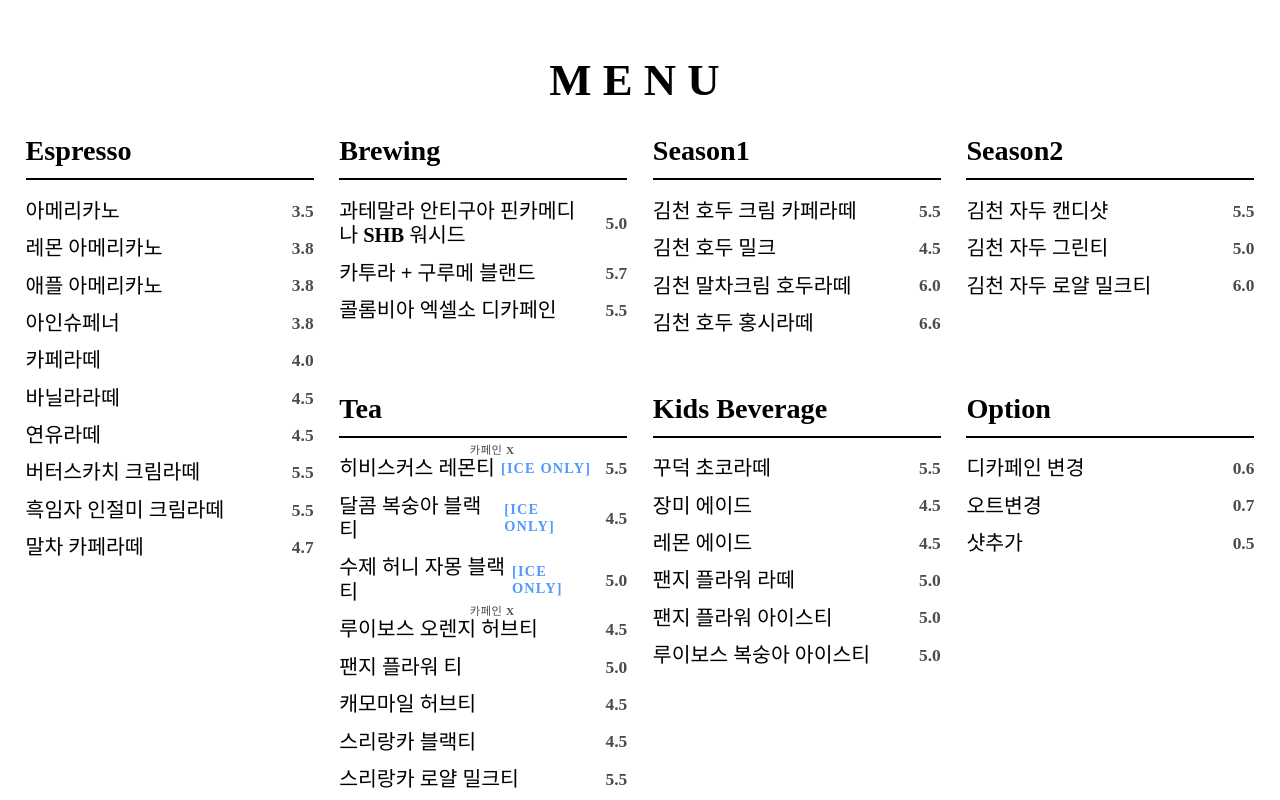
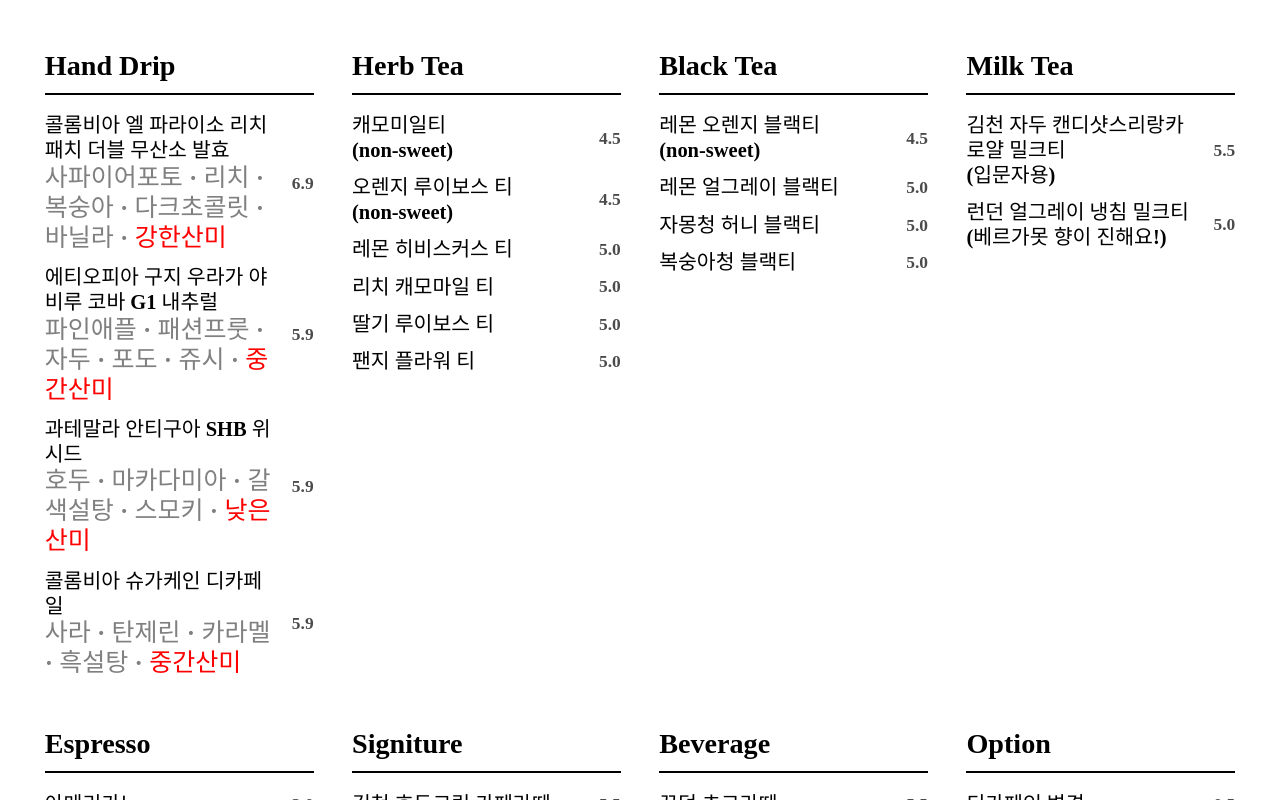
Before and after one commit to latatui/Roseta_Menu, a React (Vite) app: page / in a window 1280 px wide. Built offline with nearby package versions, Linux system fonts and the light colour scheme; a web font is replaced by a local one.

Commit message:
테이블형식으로 변경

```diff
--- a/src/App.css
+++ b/src/App.css
@@ -1,4 +1,6 @@
-/* 기본 */
+/* =========================
+   기본
+========================= */
 * {
   box-sizing: border-box;
 }
@@ -6,8 +8,6 @@
 @font-face {
   font-family: 'GanaChocolate';
   src: url('https://cdn.jsdelivr.net/gh/projectnoonnu/noonfonts_20-04@1.0/ghanachoco.woff') format('woff');
-  font-weight: normal;
-  font-style: normal;
   font-display: swap;
 }
 
@@ -21,10 +21,8 @@
 @font-face {
   font-family: 'InkLiquid';
   src: url('https://cdn.jsdelivr.net/gh/projectnoonnu/noonfonts_one@1.0/InkLipquid.woff') format('woff');
-  font-weight: normal;
   font-display: swap;
 }
-
 
 body {
   margin: 0;
@@ -33,11 +31,14 @@ body {
   font-family: Pretendard, system-ui, sans-serif;
 }
 
-/* 전체 */
+/* =========================
+   전체 레이아웃
+========================= */
 .container {
-  width: 100vw;
   height: 100vh;
   padding: clamp(16px, 2vw, 40px);
+  display: flex;
+  flex-direction: column;
   overflow: hidden;
 }
 
@@ -47,68 +48,73 @@ body {
   text-align: center;
   font-size: clamp(28px, 3.5vw, 56px);
   letter-spacing: 0.25em;
-  margin-bottom: clamp(2px, 2vh, 2px);
+  margin-bottom: 8px;
+  flex-shrink: 0;
 }
 
-/* ============================= */
-/* 핵심: 4섹션 고정 */
-/* ============================= */
-.menu-grid {
-  display: grid;
-  grid-template-columns: repeat(4, 1fr);
-  /* 항상 4개 */
-  gap: clamp(16px, 2vw, 32px);
-  height: calc(80% - clamp(80px, 15vh, 110px));
+/* =========================
+   메뉴 테이블 (핵심)
+========================= */
+.menu-table {
+  flex: 1;
+  width: 100%;
+  height: 100%;
+  border-collapse: collapse;
+  table-layout: fixed; /* ⭐ 비율 고정 핵심 */
 }
 
-/* 카테고리 */
+/* 세로 2등분 */
+.menu-table tr {
+  height: 50%;
+}
+
+/* 가로 4등분 */
+.menu-table td {
+  width: 25%;
+  vertical-align: top; /* 위에서 시작 */
+  padding: clamp(12px, 1.5vw, 24px);
+}
+
+/* =========================
+   카테고리
+========================= */
 .category {
+  width: 100%;
+  height: 100%;
   display: flex;
   flex-direction: column;
-  min-height: 0;
+  align-items: flex-start;
 }
 
 /* 카테고리 제목 */
 .category h2 {
   font-family: 'GanaChocolate', serif;
   font-size: clamp(20px, 2.2vw, 44px);
-  margin-bottom: clamp(10px, 1.5vh, 18px);
+  margin: 0 0 clamp(10px, 1.5vh, 18px);
   padding-bottom: 6px;
   border-bottom: 2px solid #000;
+  width: 100%;
 }
 
-/* 메뉴 아이템 */
+/* =========================
+   메뉴 아이템
+========================= */
 .item {
   font-family: 'GyeongbokgungSumunjangTitle';
   font-weight: bold;
   display: flex;
-  /* 핵심 */
+  align-items: center;
+  width: 100%;
   position: relative;
-  /* 기준점 */
-  align-items: center;
   font-size: clamp(15px, 1.6vw, 28px);
   padding: clamp(6px, 0.8vh, 10px) 0;
   line-height: 1.2;
   cursor: pointer;
 }
 
-
-.badge-caffeine {
-  position: absolute;
-  top: -0.5em;
-  right: 10em;
-  /* 살짝 안쪽 */
-  font-size: 0.55em;
-  letter-spacing: 0.05em;
-  opacity: 0.7;
-  white-space: nowrap;
-}
-
 /* 가격 */
 .price {
-  font-family: 'GyeongbokgungSumunjangTitle';
   margin-left: auto;
-  /* 오른쪽 밀착 */
   text-align: right;
   font-size: 0.85em;
   opacity: 0.7;
@@ -116,6 +122,7 @@ body {
   white-space: nowrap;
 }
 
+/* ICE ONLY */
 .ice-only {
   color: rgb(83, 152, 255);
   margin-left: 6px;
@@ -123,15 +130,19 @@ body {
   letter-spacing: 0.08em;
 }
 
-
-/* 빈칸용 */
-.category.nothing {
-  visibility: hidden;
+/* 카페인 표시 */
+.badge-caffeine {
+  position: absolute;
+  top: -0.5em;
+  right: 10em;
+  font-size: 0.55em;
+  opacity: 0.7;
+  white-space: nowrap;
 }
 
-/* ============================= */
-/* 이미지 프리뷰 */
-/* ============================= */
+/* =========================
+   이미지 프리뷰
+========================= */
 .overlay {
   position: fixed;
   inset: 0;
@@ -142,23 +153,22 @@ body {
   z-index: 1000;
 }
 
+.preview-box {
+  display: flex;
+  flex-direction: column;
+  align-items: center;
+}
+
 .preview-image {
   max-width: 60vw;
   max-height: 70vh;
   width: 80%;
 }
 
-.preview-box {
-  display: flex;
-  flex-direction: column;
-  align-items: center;
-}
-
 .preview-text {
   font-family: 'InkLiquid';
   margin-top: 24px;
   text-align: center;
-  color: #000000;
 }
 
 .preview-name {
@@ -172,3 +182,12 @@ body {
   line-height: 1.4;
   opacity: 0.9;
 }
+
+.handDrip-exp{
+  font-size: 25px;
+  color: gray;
+}
+
+.important{
+  color: red;
+}
--- a/src/App.jsx
+++ b/src/App.jsx
@@ -75,26 +75,128 @@ function App() {
 
   return (
     <div className="container">
-      <h1 className="title">MENU</h1>
+      {/* ESPRESSO */}
+      <table className="menu-table">
+        <tbody>
+          <tr className="upper-tr">
 
-      <div className="menu-grid">
+            {/* Hand Drip */}
+            <td>
+              <section className="category brewing">
+                <h2>Hand Drip</h2>
+                <div className="item" onClick={() => open("brewing1", brewing1)}>
+                  <span className="name">콜롬비아 엘 파라이소 리치 패치 더블 무산소 발효<br /><span className="handDrip-exp">사파이어포토 · 리치 · 복숭아 · 다크초콜릿 · 바닐라 · <span className="important">강한산미</span></span></span>
+                  <span className="price">6.9</span>
+                </div>
+                <div className="item" onClick={() => open("brewing2", brewing2)}>
+                  <span className="name">에티오피아 구지 우라가 야비루 코바 G1 내추럴<br /><span className="handDrip-exp">파인애플 · 패션프룻 · 자두 · 포도 · 쥬시 · <span className="important">중간산미</span></span></span>
+                  <span className="price">5.9</span>
+                </div>
+                <div className="item" onClick={() => open("brewing3", brewing3)}>
+                  <span className="name">과테말라 안티구아 SHB 위시드<br /><span className="handDrip-exp">호두 · 마카다미아 · 갈색설탕 · 스모키 · <span className="important">낮은산미</span></span></span>
+                  <span className="price">5.9</span>
+                </div>
+                <div className="item" onClick={() => open("brewing3", brewing3)}>
+                  <span className="name">콜롬비아 슈가케인 디카페일<br /><span className="handDrip-exp">사라 · 탄제린 · 카라멜 · 흑설탕 · <span className="important">중간산미</span></span></span>
+                  <span className="price">5.9</span>
+                </div>
+              </section>
+            </td>
+            <td>
+              {/* Herb TEA */}
+              <section className="category tea">
+                <h2>Herb Tea</h2>
+                <div className="item" onClick={() => open("tea1", tea1)}>
+                  <span className="name">캐모미일티<br />(non-sweet)</span>
+                  <span className="price">4.5</span>
+                </div>
+                <div className="item" onClick={() => open("tea2", tea2)}>
+                  <span className="name">오렌지 루이보스 티<br />(non-sweet)</span>
+                  <span className="price">4.5</span>
+                </div>
+                <div className="item" onClick={() => open("tea3", tea3)}>
+                  <span className="name">레몬 히비스커스 티</span>
+                  <span className="price">5.0</span>
+                </div>
+                <div className="item" onClick={() => open("tea4", tea4)}>
+                  <span className="name">리치 캐모마일 티</span>
+                  <span className="price">5.0</span>
+                </div>
+                <div className="item" onClick={() => open("tea5", tea5)}>
+                  <span className="name">딸기 루이보스 티</span>
+                  <span className="price">5.0</span>
+                </div>
+                <div className="item" onClick={() => open("tea6", tea6)}>
+                  <span className="name">팬지 플라워 티</span>
+                  <span className="price">5.0</span>
+                </div>
+              </section>
+            </td>
 
+            {/* Black TEA */}
+            <td>
+              <section className="category season">
+                <h2>Black Tea</h2>
+
+                <div className="item" onClick={() => open("tea1", tea1)}>
+                  <span className="name">레몬 오렌지 블랙티<br />(non-sweet)</span>
+                  <span className="price">4.5</span>
+                </div>
+                <div className="item" onClick={() => open("tea2", tea2)}>
+                  <span className="name">레몬 얼그레이 블랙티</span>
+                  <span className="price">5.0</span>
+                </div>
+                <div className="item" onClick={() => open("tea3", tea3)}>
+                  <span className="name">자몽청 허니 블랙티</span>
+                  <span className="price">5.0</span>
+                </div>
+                <div className="item" onClick={() => open("tea4", tea4)}>
+                  <span className="name">복숭아청 블랙티</span>
+                  <span className="price">5.0</span>
+                </div>
+              </section>
+            </td>
+            {/* Milk Tea */}
+            <td>
+              <section className="category season">
+                <h2>Milk Tea</h2>
+
+                <div className="item" onClick={() => open("season5", season5)}>
+                  <span className="name">김천 자두 캔디샷스리랑카 로얄 밀크티<br />(입문자용)</span>
+                  <span className="price">5.5</span>
+                </div>
+
+                <div className="item" onClick={() => open("season6", season6)}>
+                  <span className="name">런던 얼그레이 냉침 밀크티<br />(베르가못 향이 진해요!)</span>
+                  <span className="price">5.0</span>
+                </div>
+              </section>
+            </td>
+
+
+          </tr>
+
+
+          {/* <section className="category nothing"></section> */}
+
+          <tr>
             {/* ESPRESSO */}
+            <td className="items-cell">
               <section className="category espresso">
                 <h2>Espresso</h2>
 
                 <div className="item" onClick={() => open("coffee1", coffee1)}>
                   <span className="name">아메리카노</span>
-            <span className="price">3.5</span>
+                  <span className="price">3.0</span>
                 </div>
 
                 <div className="item" onClick={() => open("coffee2", coffee2)}>
-            <span className="name">레몬 아메리카노</span>
+                  <span className="name">레몬 아메리카노(마자그란)</span>
                   <span className="price">3.8</span>
                 </div>
 
                 <div className="item" onClick={() => open("coffee3", coffee3)}>
-            <span className="name">애플 아메리카노</span>
+                  <span className="name">애플 아메리카노(100% 사과즙)</span>
                   <span className="price">3.8</span>
                 </div>
 
@@ -114,7 +216,7 @@ function App() {
                 </div>
 
                 <div className="item" onClick={() => open("coffee7", coffee7)}>
-            <span className="name">연유라떼</span>
+                  <span className="name">베트남 연유라떼</span>
                   <span className="price">4.5</span>
                 </div>
 
@@ -123,44 +225,34 @@ function App() {
                   <span className="price">5.5</span>
                 </div>
 
+                <div className="item" onClick={() => open("coffee8", coffee8)}>
+                  <span className="name">레몬 크림라떼</span>
+                  <span className="price">5.5</span>
+                </div>
+
                 <div className="item" onClick={() => open("coffee9", coffee9)}>
-            <span className="name">흑임자 인절미 크림라떼</span>
+                  <span className="name">흑임자 인절미 라떼<br />(인절미 떡이 올라가요!)</span>
                   <span className="price">5.5</span>
                 </div>
 
                 <div className="item" onClick={() => open("coffee10", coffee10)}>
-            <span className="name">말차 카페라떼</span>
+                  <span className="name">제주 말차 카페라떼</span>
                   <span className="price">4.7</span>
                 </div>
               </section>
-
-        {/* BREWING */}
-        <section className="category brewing">
-          <h2>Brewing</h2>
-          <div className="item" onClick={() => open("brewing1", brewing1)}>
-            <span className="name">과테말라 안티구아 핀카메디나 SHB 워시드</span>
-            <span className="price">5.0</span>
-          </div>
-          <div className="item" onClick={() => open("brewing2", brewing2)}>
-            <span className="name">카투라 + 구루메 블랜드</span>
-            <span className="price">5.7</span>
-          </div>
-          <div className="item" onClick={() => open("brewing3", brewing3)}>
-            <span className="name">콜롬비아 엑셀소 디카페인</span>
-            <span className="price">5.5</span>
-          </div>
-        </section>
+            </td>
 
             {/* SEASON */}
+            <td>
               <section className="category season">
-          <h2>Season1</h2>
+                <h2>Signiture</h2>
                 <div className="item" onClick={() => open("season1", season1)}>
-            <span className="name">김천 호두 크림 카페라떼</span>
+                  <span className="name">김천 호두크림 카페라떼</span>
                   <span className="price">5.5</span>
                 </div>
                 <div className="item" onClick={() => open("season2", season2)}>
-            <span className="name">김천 호두 밀크</span>
-            <span className="price">4.5</span>
+                  <span className="name">김천 호두라떼</span>
+                  <span className="price">4.7</span>
                 </div>
                 <div className="item" onClick={() => open("season3", season3)}>
                   <span className="name">김천 말차크림 호두라떼</span>
@@ -168,73 +260,15 @@ function App() {
                 </div>
                 <div className="item" onClick={() => open("season4", season4)}>
                   <span className="name">김천 호두 홍시라떼</span>
-            <span className="price">6.6</span>
+                  <span className="price">6.5</span>
                 </div>
               </section>
+            </td>
 
-        {/* SEASON */}
-        <section className="category season">
-          <h2>Season2</h2>
-
-          <div className="item" onClick={() => open("season5", season5)}>
-            <span className="name">김천 자두 캔디샷</span>
-            <span className="price">5.5</span>
-          </div>
-
-          <div className="item" onClick={() => open("season6", season6)}>
-            <span className="name">김천 자두 그린티</span>
-            <span className="price">5.0</span>
-          </div>
-
-          <div className="item" onClick={() => open("season7", season7)}>
-            <span className="name">김천 자두 로얄 밀크티</span>
-            <span className="price">6.0</span>
-          </div>
-        </section>
-
-
-        <section className="category nothing"></section>
-
-        {/* TEA */}
-        <section className="category tea">
-          <h2>Tea</h2>
-          <div className="item" onClick={() => open("tea1", tea1)}>
-            <span className="name">히비스커스 레몬티<span className="badge-caffeine">카페인 X</span></span><span className="ice-only"> [ICE ONLY]</span>
-            <span className="price">5.5</span>
-          </div>
-          <div className="item" onClick={() => open("tea2", tea2)}>
-            <span className="name">달콤 복숭아 블랙티</span><span className="ice-only"> [ICE ONLY]</span>
-            <span className="price">4.5</span>
-          </div>
-          <div className="item" onClick={() => open("tea3", tea3)}>
-            <span className="name">수제 허니 자몽 블랙티</span><span className="ice-only"> [ICE ONLY]</span>
-            <span className="price">5.0</span>
-          </div>
-          <div className="item" onClick={() => open("tea4", tea4)}>
-            <span className="name">루이보스 오렌지 허브티<span className="badge-caffeine">카페인 X</span></span>
-            <span className="price">4.5</span>
-          </div>
-          <div className="item" onClick={() => open("tea5", tea5)}>
-            <span className="name">팬지 플라워 티</span>
-            <span className="price">5.0</span>
-          </div>
-          <div className="item" onClick={() => open("tea6", tea6)}>
-            <span className="name">캐모마일 허브티</span>
-            <span className="price">4.5</span>
-          </div>
-          <div className="item" onClick={() => open("tea7", tea7)}>
-            <span className="name">스리랑카 블랙티</span>
-            <span className="price">4.5</span>
-          </div>
-          <div className="item" onClick={() => open("tea8", tea8)}>
-            <span className="name">스리랑카 로얄 밀크티</span>
-            <span className="price">5.5</span>
-          </div>
-        </section>
-
-        {/* KIDS */}
+            {/* Beverage */}
+            <td>
               <section className="category kids">
-          <h2>Kids Beverage</h2>
+                <h2>Beverage</h2>
 
                 <div className="item" onClick={() => open("kids1", kids1)}>
                   <span className="name">꾸덕 초코라떼</span>
@@ -242,49 +276,63 @@ function App() {
                 </div>
 
                 <div className="item" onClick={() => open("kids2", kids2)}>
-            <span className="name">장미 에이드</span>
-            <span className="price">4.5</span>
+                  <span className="name">팬지 플라워라떼</span>
+                  <span className="price">5.0</span>
                 </div>
 
                 <div className="item" onClick={() => open("kids3", kids3)}>
+                  <span className="name">팬지 플라워 에이드</span>
+                  <span className="price">5.0</span>
+                </div>
+
+                <div className="item" onClick={() => open("kids4", kids4)}>
                   <span className="name">레몬 에이드</span>
                   <span className="price">4.5</span>
                 </div>
 
-          <div className="item" onClick={() => open("kids4", kids4)}>
-            <span className="name">팬지 플라워 라떼</span>
-            <span className="price">5.0</span>
-          </div>
-
                 <div className="item" onClick={() => open("kids5", kids5)}>
-            <span className="name">팬지 플라워 아이스티</span>
+                  <span className="name">샤인버스켓 에이드</span>
                   <span className="price">5.0</span>
                 </div>
 
                 <div className="item" onClick={() => open("kids6", kids6)}>
-            <span className="name">루이보스 복숭아 아이스티</span>
-            <span className="price">5.0</span>
+                  <span className="name">레드 / 화이트 뱅쇼</span>
+                  <span className="price">5.5</span>
+                </div>
+
+                <div className="item" onClick={() => open("kids6", kids6)}>
+                  <span className="name">레드 / 화이트 샹그리아</span>
+                  <span className="price">5.7</span>
+                </div>
+
+                <div className="item" onClick={() => open("kids6", kids6)}>
+                  <span className="name">립톤 복숭아 아이스티</span>
+                  <span className="price">3.0</span>
                 </div>
               </section>
-
-
+            </td>
             {/* OPTION */}
+            <td>
               <section className="category option">
                 <h2>Option</h2>
                 <div className="item" onClick={() => open(option1)}>
                   <span className="name">디카페인 변경</span>
-            <span className="price">0.6</span>
+                  <span className="price">0.5</span>
                 </div>
                 <div className="item" onClick={() => open(option2)}>
-            <span className="name">오트변경</span>
+                  <span className="name">오트 밀크 변경</span>
                   <span className="price">0.7</span>
                 </div>
                 <div className="item" onClick={() => open(option3)}>
                   <span className="name">샷추가</span>
-            <span className="price">0.5</span>
+                  <span className="price">0.6</span>
                 </div>
               </section>
-      </div>
+            </td>
+
+          </tr>
+        </tbody>
+      </table >
 
       {/* IMAGE PREVIEW */}
       {preview && (
```
Lines whose indentation alone changed are shown as unchanged.
